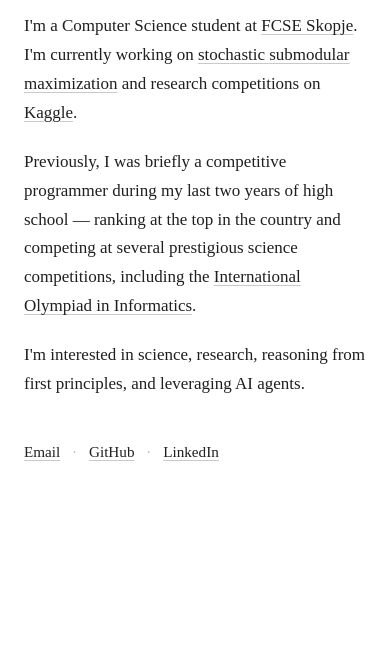
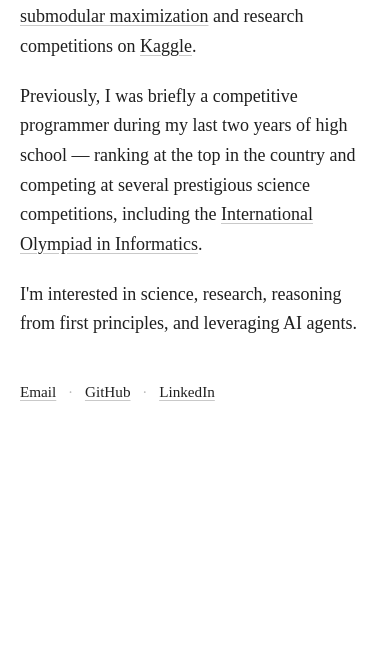
Before and after one commit to petrovmarko/petrovmarko.github.io, an Astro site: page / in a window 390 px wide. Shown: the part 172-844 px from the top of the page. Built offline with nearby package versions, Linux system fonts and the light colour scheme; Astro itself is replaced by a stand-in of ours.

Commit message:
Improve mobile readability

```diff
--- a/src/pages/index.astro
+++ b/src/pages/index.astro
@@ -43,16 +43,29 @@ import Layout from '../layouts/Layout.astro';
     padding: 7rem 1.5rem 5rem;
     font-family: ui-serif, "Iowan Old Style", "Apple Garamond", Baskerville,
       "Times New Roman", Times, serif;
-    font-size: 1.0625rem;
+    font-size: 1.125rem;
     line-height: 1.7;
     color: #1f1f1f;
+    -webkit-text-size-adjust: 100%;
+    text-size-adjust: 100%;
   }
   h1 {
-    font-size: 1.625rem;
+    font-size: 1.75rem;
     font-weight: 600;
     letter-spacing: -0.01em;
     margin-bottom: 1.75rem;
     color: #111;
+  }
+  @media (max-width: 640px) {
+    main {
+      padding: 3rem 1.25rem 3rem;
+      font-size: 1.125rem;
+      line-height: 1.65;
+    }
+    h1 {
+      font-size: 1.625rem;
+      margin-bottom: 1.5rem;
+    }
   }
   p {
     margin-bottom: 1.25rem;
```
